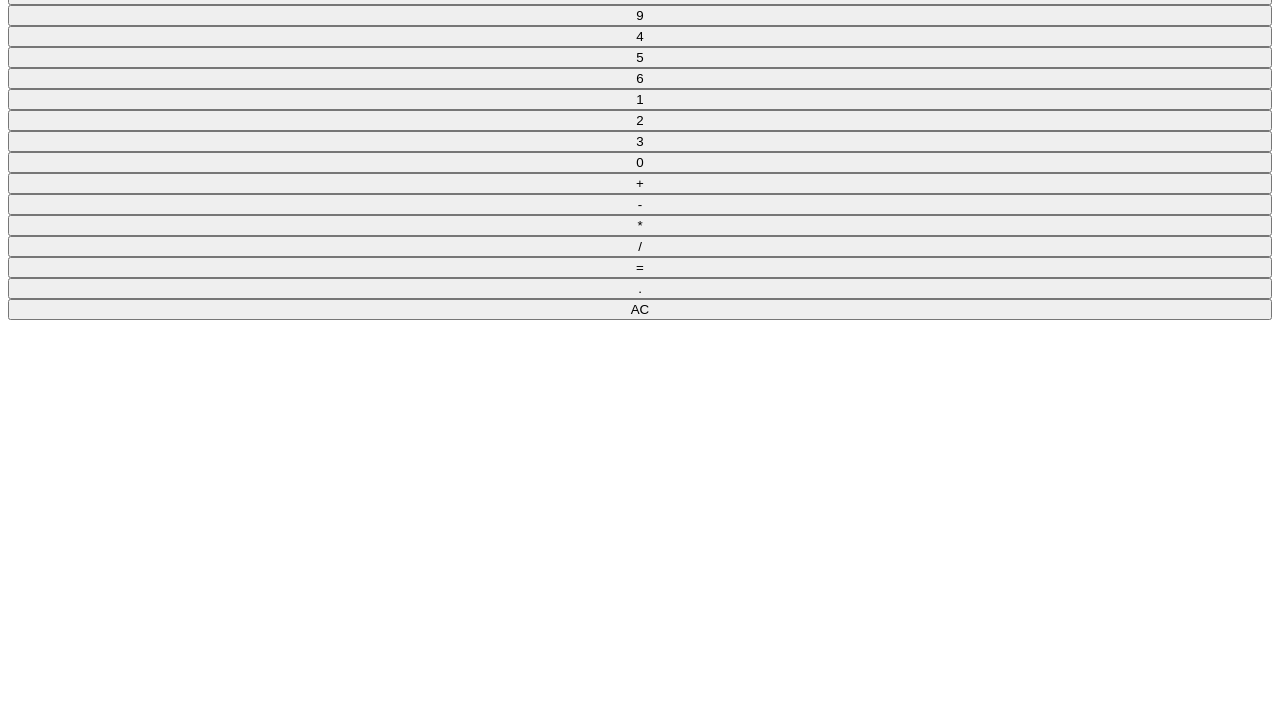
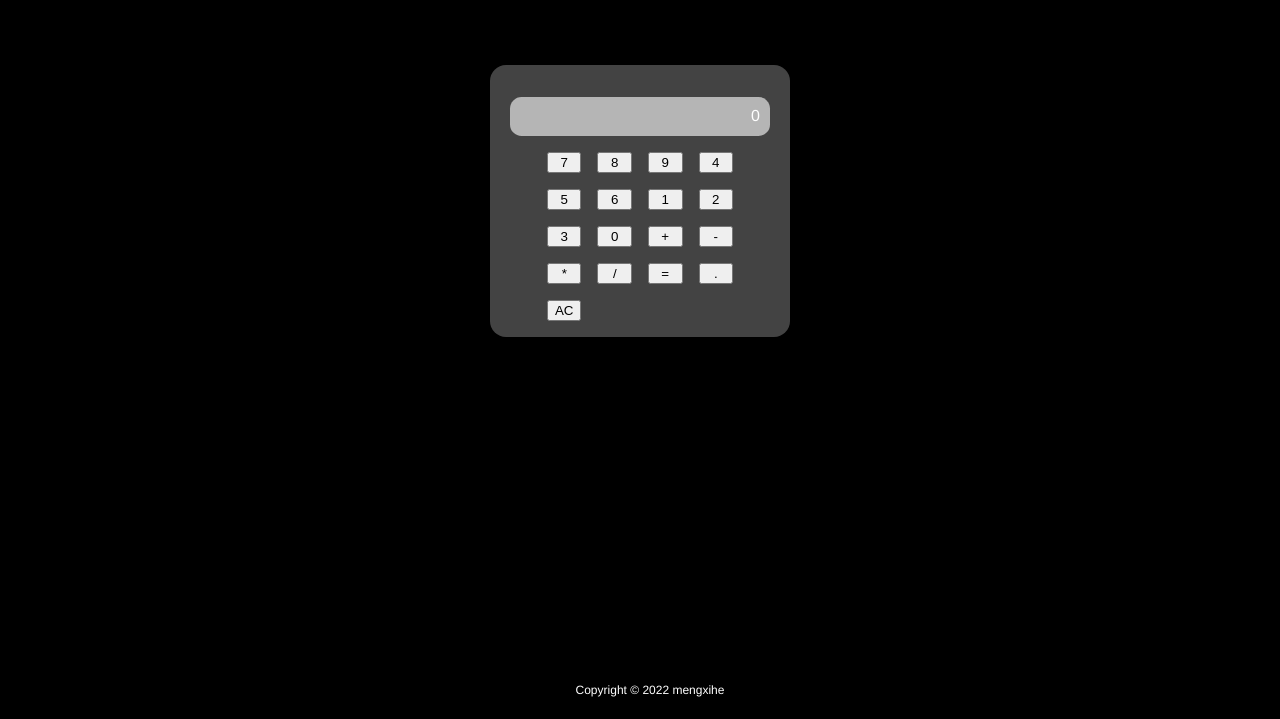
Before and after one commit to mengxihe/calculator, a plain HTML site: page index.html in a window 1280 px wide. Shown: the part 81-800 px from the top of the page. Drawn offline with Linux system fonts and the light colour scheme.

Commit message:
basic style

```diff
--- a/index.html
+++ b/index.html
@@ -33,6 +33,15 @@
             <button data-action = "clear">AC</button>
         </div>
     </div>
+    <footer class = "footer">
+        <p>
+            Copyright ©
+            <script>
+                document.write(new Date().getFullYear());
+            </script>
+            mengxihe
+        </p>
+    </footer>
     <script src = "script.js"></script>
 </body>
 </html>
--- a/script.js
+++ b/script.js
@@ -81,6 +81,8 @@ const buttonClick = (e) =>{
             display.textContent = '0';
         }
         if (action === 'calculate') {
+            // display.textContent = '0';
+            // display.textContent = keyContent;
             calculator.dataset.previousKeyType = 'operator'
             secondNumber = display.textContent;
             console.log(secondNumber);
--- a/style.css
+++ b/style.css
@@ -1,3 +1,76 @@
+:root {
+    --primary-dark : rgb(0, 0, 0);
+    --secondary-dark : rgb(67, 67, 67);
+    --primary-light: white;
+    --secondary-light: rgb(181, 181, 181);
+}
+
+*,
+*::before,
+*::after {
+    box-sizing: inherit;
+}
+
+body {
+    margin: 0;
+    padding: 0;
+    font-family: Helvetica, sans-serif;
+    background-color: var(--primary-dark);
+    color: var(--primary-light);
+}
+
+.header {
+    color: var(--primary-light);
+    text-align: center;
+    font-size: 36px;
+    margin-top: 24px;
+}
+
+.calculator{
+    display: flex;
+    justify-content: center;
+    align-items: center;
+    flex-direction: column;
+    text-align: center;
+    margin: 5rem auto;
+    margin-bottom: 2rem;
+    max-width: 300px;
+    width: 100%;
+    border-radius: 1rem;
+    background-color: var(--secondary-dark);
+}
+
+.calculator__display{
+    width: 80%;
+    text-align: right;
+    background-color: var(--secondary-light);
+    color: var(--primary-light);
+    border: 0 px;
+    border-radius: .725rem;
+    margin-top: 2rem;
+    padding: .650rem;
+    outline: none;
+    display: block;
+}
+
 .calculator__keys{
     display: grid;
+    grid-template-columns: repeat(4, 1fr);
+    height: 100%;
+    grid-gap: 1rem;
+    padding: 1rem;
 }
+
+.footer{
+    position: absolute;
+    bottom: 0;
+    left: 0;
+    display: flex;
+    justify-content: center;
+    font-size: 12px;
+    align-items: center;
+    gap: 10px;
+    width: 100%;
+    padding: 10px;
+
+}
```
